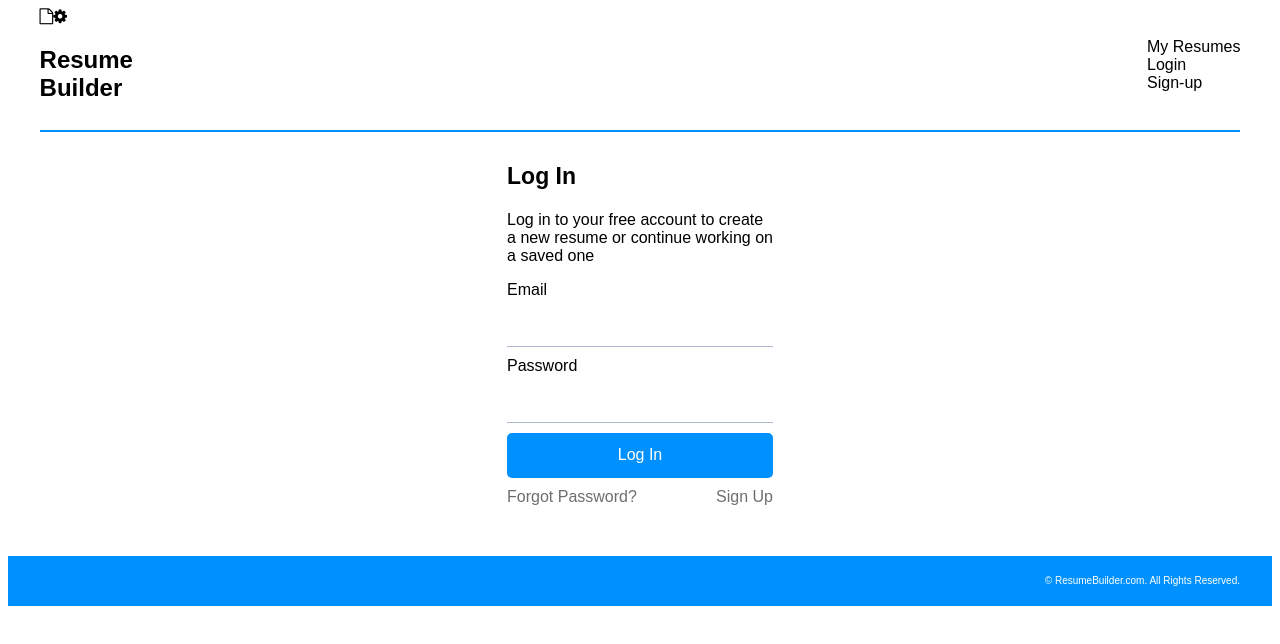
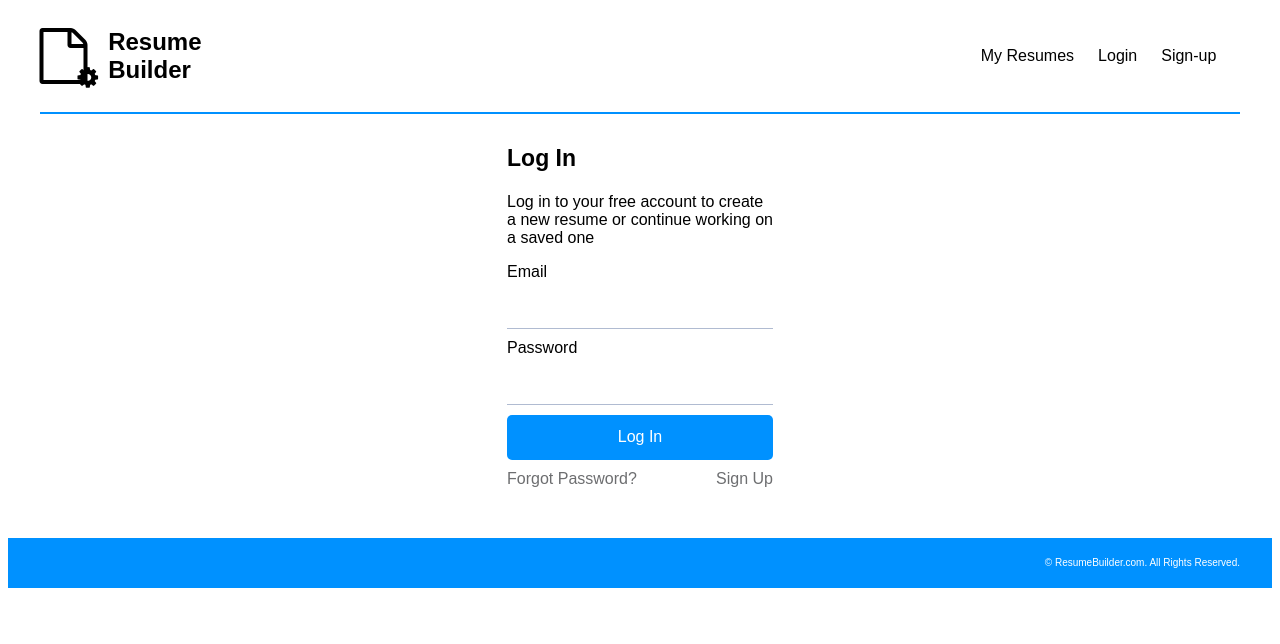
Before and after one commit to ealpha072/resume-Builder, a React (Create React App) app in the folder frontend/: page / in a window 1280 px wide. Shown: the top 644 px of the page. Built offline with nearby package versions, Linux system fonts and the light colour scheme; a web font is replaced by a local one.

Commit message:
Moduled header css

```diff
--- a/frontend/src/components/header.jsx
+++ b/frontend/src/components/header.jsx
@@ -5,10 +5,10 @@ import styles from "../styles/Header.module.css"
 const Header = () => {
   return (
     <div>
-        <nav className='header-container'>
+        <nav className={styles.nav}>
             <div>
-                <div className="logo">
-                    <div className='icons'>
+                <div className={styles.logo}>
+                    <div className={styles.headerIcons}>
                         <i className='fa fa-file-o'></i>
                         <i className="fa fa-cog"></i>
                     </div>
@@ -16,7 +16,7 @@ const Header = () => {
                 </div>
             </div>
 
-            <div  className='actions'>
+            <div  className={styles.actions}>
                 <div>
                     <Link to='create'>My Resumes</Link>
                 </div>
--- a/frontend/src/styles/Header.module.css
+++ b/frontend/src/styles/Header.module.css
@@ -1,24 +1,26 @@
-nav, .logo {
+.nav,
+.logo{
     display: flex;
     justify-content: space-between;
     align-items: center;
 }
 
-.fa-file-o{
+.headerIcons > i:first-child{
     font-size:3.5rem;
 }
 
-.fa-cog{
+.headerIcons > i:last-child{
     font-size:1.5rem;
     position: relative;
     top:10px;
     right:10px;
 }
 
-div .actions{
+.actions{
     display: flex;
     justify-content: space-between;
 }
+
 .actions div a {
     padding-right: 1.5rem;
 }
```
